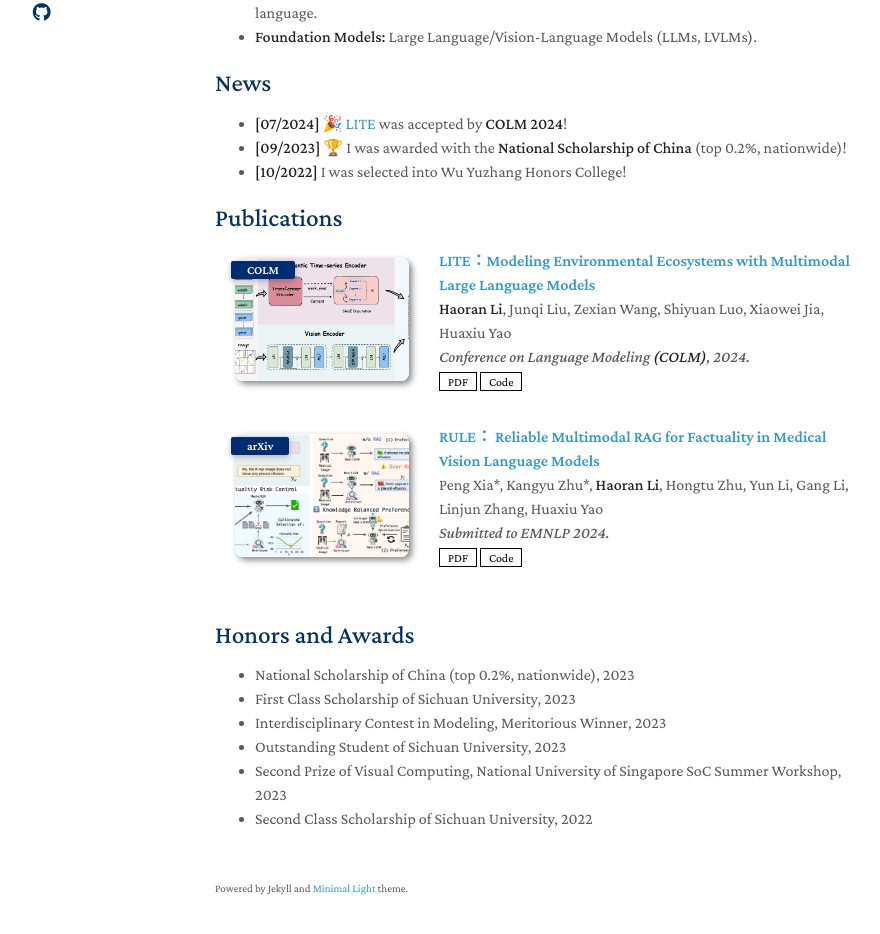
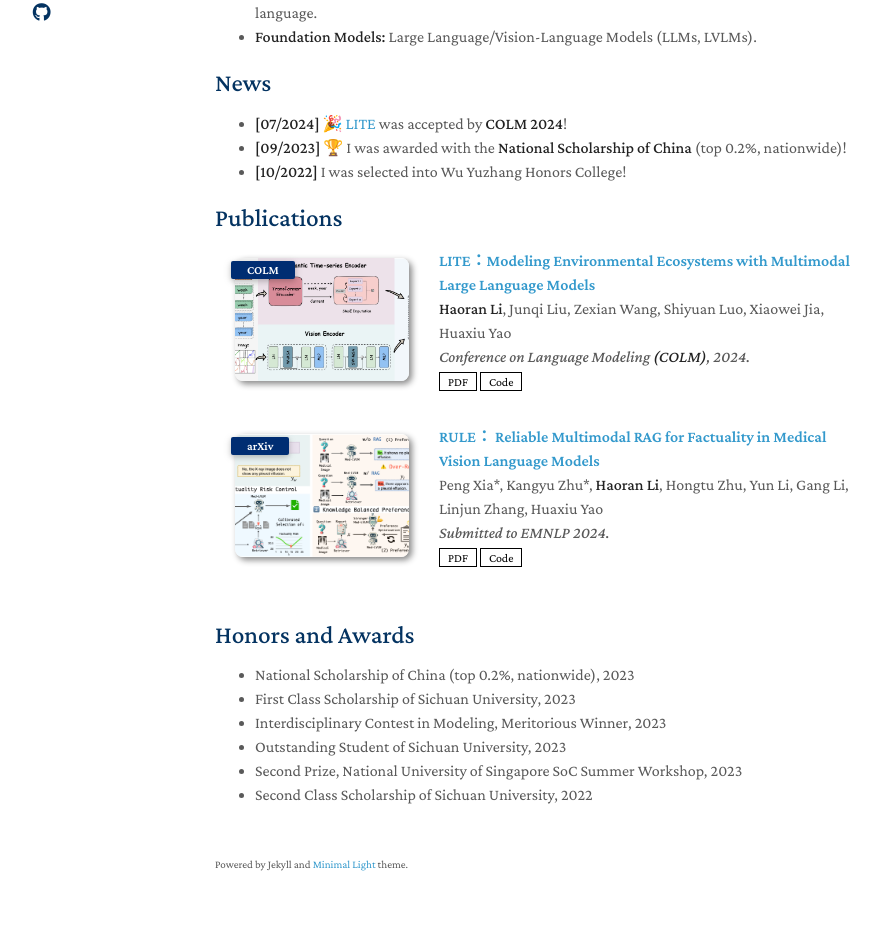
Before and after one commit to hrlics/hrlics.github.io, a Jekyll site: the page built from index.md, in a window 1280 px wide and 1351 px high. Shown: the part 382-1316 px from the top of the window, without its empty margins (255-1135 px from the left). Built offline with Jekyll 4.4.1, drawn with Linux system fonts in a browser that asks for light colours; a style sheet for code colours, icons or effects is not loaded; our own code applies the rules of GitHub Pages for plain Markdown files.

Commit message:
Update index.md

```diff
--- a/index.md
+++ b/index.md
@@ -31,5 +31,5 @@
 - First Class Scholarship of Sichuan University, 2023
 - Interdisciplinary Contest in Modeling, Meritorious Winner, 2023
 - Outstanding Student of Sichuan University, 2023
-- Second Prize of Visual Computing, National University of Singapore SoC Summer Workshop, 2023
+- Second Prize, National University of Singapore SoC Summer Workshop, 2023
 - Second Class Scholarship of Sichuan University, 2022
```
